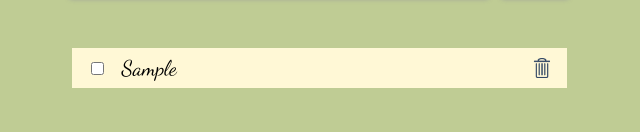
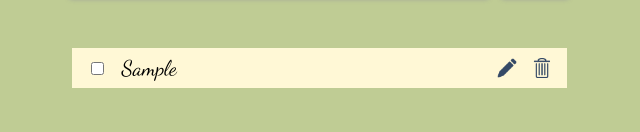
Before and after one commit to ElitaKung/TodoList, a React (Vite) app: page / in a window 1280 px wide. Both pictures are taken after typing "Sample" into the empty fields and a click on the button "ADD". Shown: the part 206-338 px from the top of the page, without its empty margins (321-961 px from the left). Built offline with nearby package versions, Linux system fonts and the light colour scheme.

Commit message:
add edit function

```diff
--- a/src/AppTodoList/AppTodoList.jsx
+++ b/src/AppTodoList/AppTodoList.jsx
@@ -6,7 +6,10 @@ const AppTodoList = () => {
 
   const [count, setCount] = useState(0);
   const [input, setInput] = useState("");
+  const [editInput, setEditInput] = useState("");
   const [todoList, setTodoList] = useState([]);
+  const [isEditing, setIsEditing] = useState(false);
+
 
   const handleSubmit = (e) => {
     if (input.length < 1) return;
@@ -43,11 +46,32 @@ const AppTodoList = () => {
       }
     });
     setCount(count + 1);
-    console.log(todoList);
+
   };
 
   useEffect(() => { }, [count]);
 
+  const handleEditInput = (newValue) => {
+    setEditInput(newValue);
+  };
+
+  const handleEditInputOnKeyDown = (id, e) => {
+    if (e.key === 'Enter') {
+      todoList.map(todo => {
+        if (todo.id === id) {
+          todo.task = editInput;
+        }
+      });
+      setIsEditing(false)
+    }
+  };
+  const handleEdition = (id) => {
+    todoList.map(todo => {
+      if (todo.id === id) {
+        setIsEditing(true)
+      }
+    });
+  }
 
   return (
     <div className='container'>
@@ -56,7 +80,7 @@ const AppTodoList = () => {
         <input
           className='user-input-text'
           value={input}
-          onInput={(e) => setInput(e.target.value)}
+          onChange={(e) => setInput(e.target.value)}
           placeholder='What do you want to do ?'
           onKeyDown={handleKeyDown}
           autoFocus={true}
@@ -64,15 +88,21 @@ const AppTodoList = () => {
         </input>
         <button onClick={handleSubmit} className='user-input-btn'>ADD</button>
       </div>
+
       {
         todoList && todoList.length != 0 ? todoList.filter(todo => !todo.isCompleted).map((todo, index) => {
           return (
             <Card
               key={index}
               userInput={todo?.task}
-              handleDeleteTask={() => handleDelete(todo?.id)}
-              handleCheckTask={() => handleCheck(todo?.id)}
+              deleteTask={() => handleDelete(todo?.id)}
+              checkTask={() => handleCheck(todo?.id)}
               isChecked={todo?.isCompleted}
+              isEditing={isEditing}
+              editIconOnClick={() => handleEdition(todo?.id)}
+              editChange={handleEditInput}
+              editValue={editInput}
+              editInputOnKeyDown={(e) => handleEditInputOnKeyDown(todo?.id, e)}
             />
           );
         }) : <div className="notask"> - No Tasks - </div>
@@ -93,13 +123,19 @@ const AppTodoList = () => {
             <Card
               key={index}
               userInput={todo?.task}
-              handleDeleteTask={() => handleDelete(todo?.id)}
-              handleCheckTask={() => handleCheck(todo?.id)}
+              deleteTask={() => handleDelete(todo?.id)}
+              checkTask={() => handleCheck(todo?.id)}
               isChecked={todo?.isCompleted}
+
+              isEditing={isEditing}
+              editChange={handleEditInput}
+              editValue={editInput}
+              editInputOnKeyDown={(e) => handleEditInputOnKeyDown(todo?.id, e)}
             />
           );
         })
       }
+
     </div>
   );
 };
--- a/src/AppTodoList/Components/Card.jsx
+++ b/src/AppTodoList/Components/Card.jsx
@@ -1,8 +1,19 @@
 /* eslint-disable react/prop-types */
 import deleteIcon from '../assets/deleteIcon.png';
+import editIcon from '../assets/editIcon.png';
 import './Card.css';
+import { useEffect, useState } from "react";
 
 const Card = (props) => {
+
+  const [isEditing, setIsEditing] = useState(false);
+
+  useEffect(() => {
+    console.log('isEditing child:  ' + props.isEditing);
+    setIsEditing(props.isEditing);
+  }, [props.isEditing]);
+
+  const handleEditChange = (e) => props.editChange(e.target.value);
 
   return (
     <div className='card'>
@@ -12,13 +23,25 @@ const Card = (props) => {
             type="checkbox"
             checked={props.isChecked}
             name="checkbox"
-            onChange={props.handleCheckTask}
-            // onChange={() => setIsChecked((prev) => !prev)}
+            onChange={props.checkTask}
           />
-          <span className={`${props.isChecked ? "crossed-font" : "normal-font"}`}>{props.userInput}</span>
+          {
+            isEditing ?
+              <input
+                value={props.editValue}
+                placeholder="Edit your task"
+                onChange={handleEditChange}
+                onKeyDown={props.editInputOnKeyDown}
+                autoFocus={true}
+              />
+              : <span className={`${props.isChecked ? "crossed-font" : "normal-font"}`}>{props.userInput}</span>
+          }
+        </div>
+        <div className='card-edit'>
+          <img src={editIcon} alt="" onClick={props.editIconOnClick} />
         </div>
         <div className='card-delete'>
-          <img src={deleteIcon} alt="" onClick={props.handleDeleteTask} />
+          <img src={deleteIcon} alt="" onClick={props.deleteTask} />
         </div>
       </div>
     </div>
```
